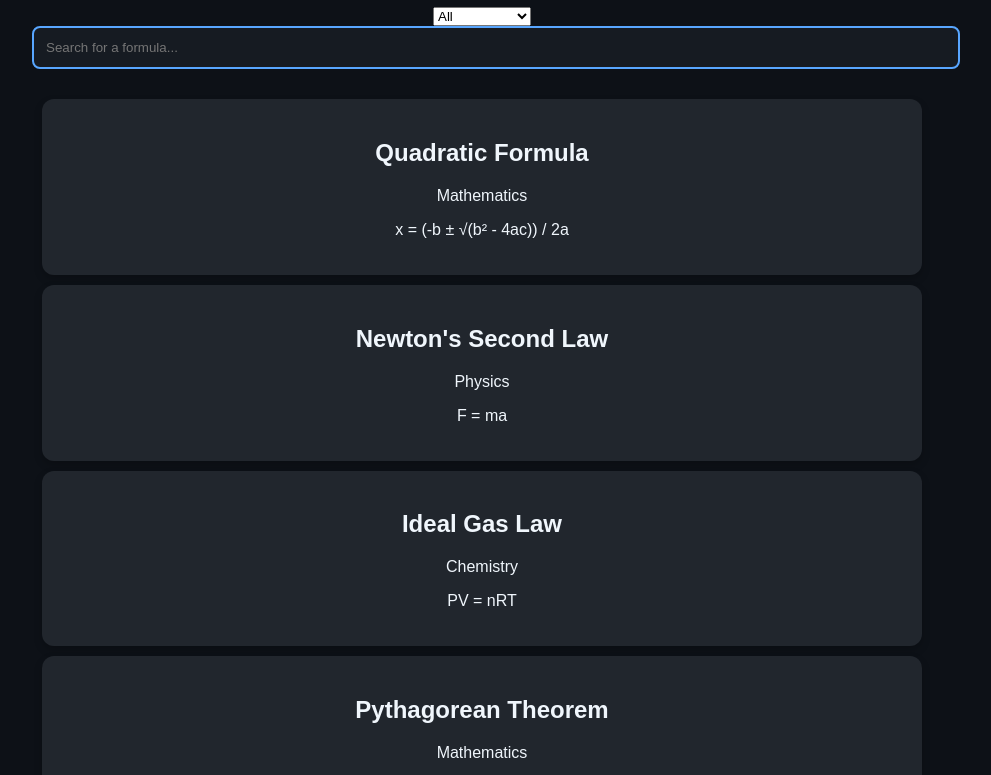
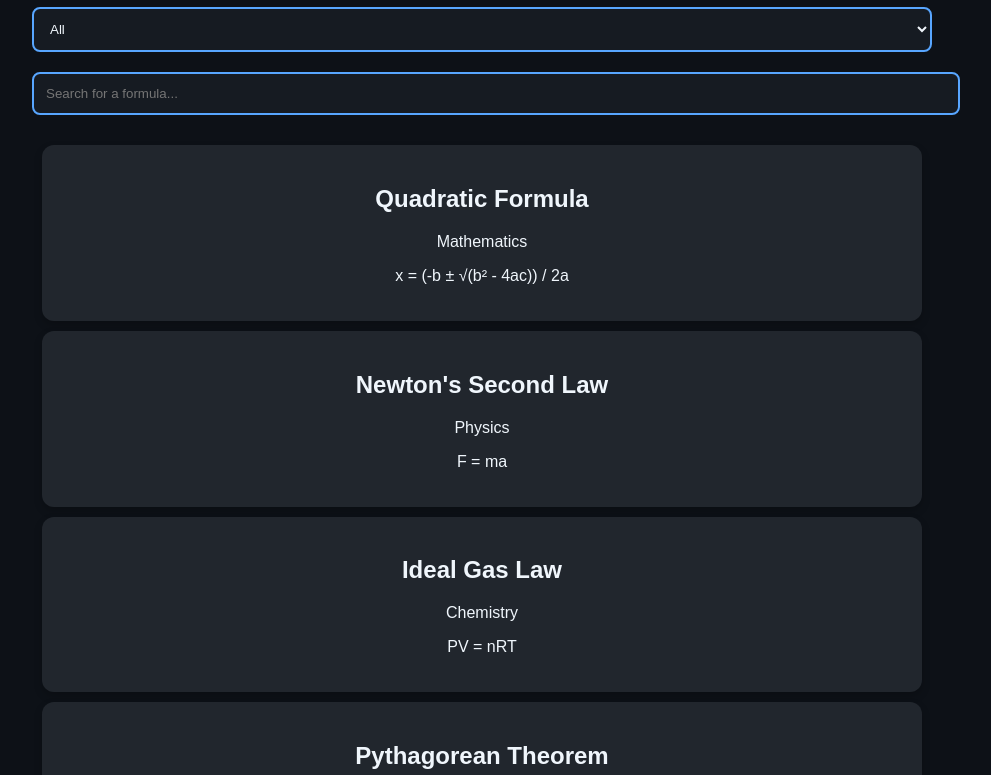
Before and after one commit to ThomaszNL/ThomaszNL.github.io, a plain HTML site: page index.html in a window 1280 px wide. Shown: the part 101-876 px from the top of the page, without its empty margins (158-1149 px from the left). Drawn offline with Linux system fonts and the light colour scheme.

Commit message:
styles.css

```diff
--- a/styles.css
+++ b/styles.css
@@ -1,4 +1,3 @@
-/* styles.css */
 
 body {
     background-color: #0d1117;
@@ -11,7 +10,7 @@ body {
     max-width: 900px;
     margin: auto;
 }
-input {
+input, select {
     width: 100%;
     padding: 12px;
     margin-bottom: 20px;
```
